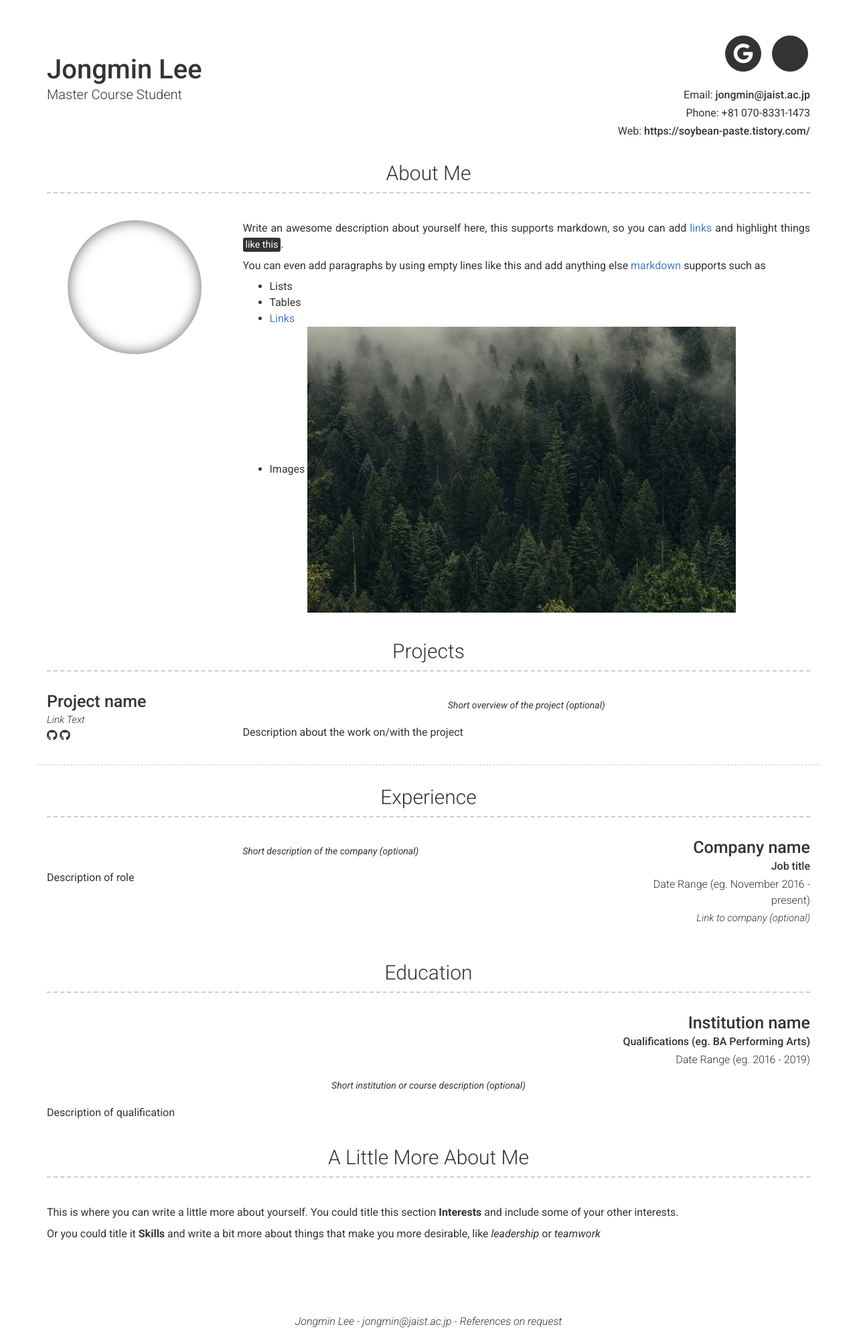
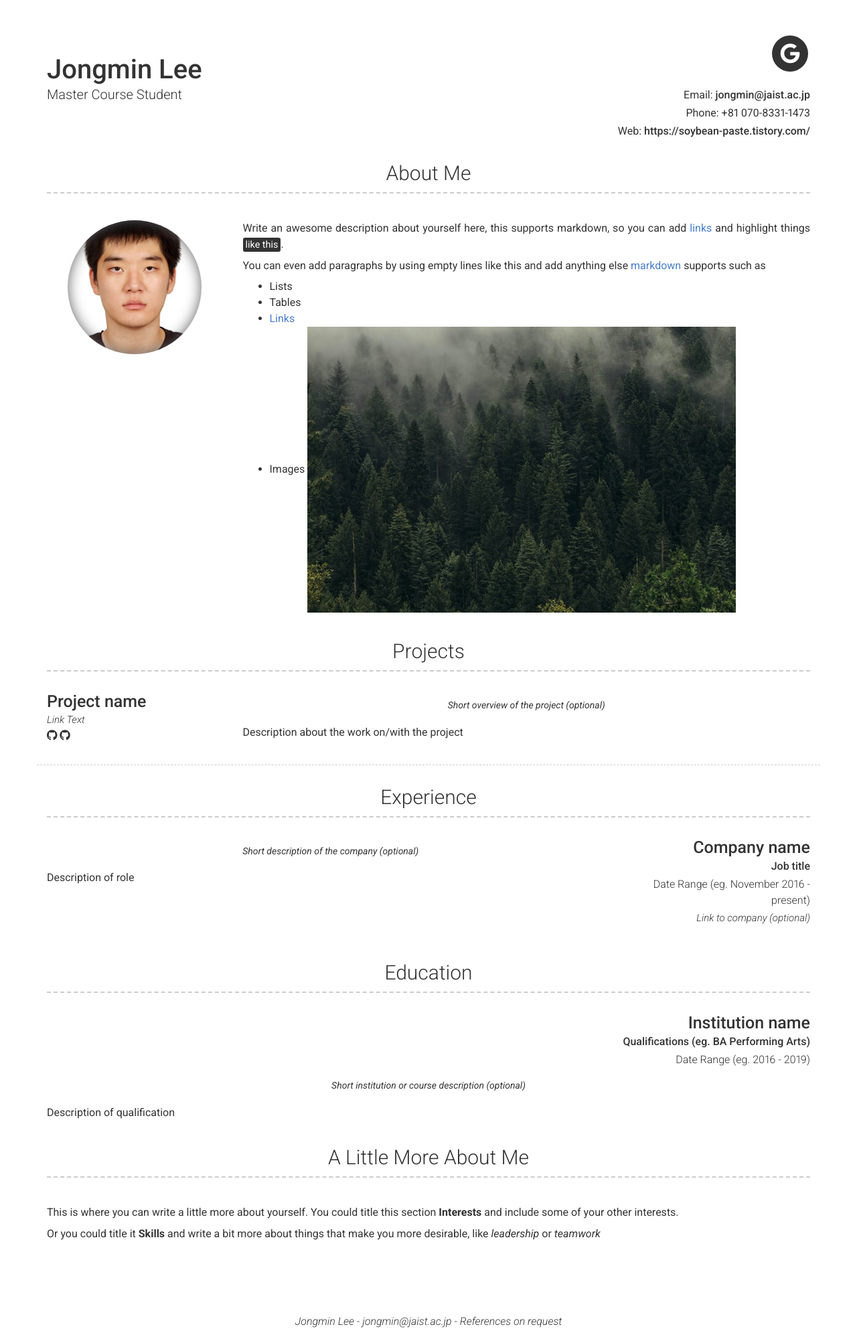
Before and after one commit to strike137/strike137.github.io, a Jekyll site: the page built from index.md, in a window 1280 px wide. Shown: the whole page at 67% size. Built offline with Jekyll 4.4.1, drawn with Linux system fonts in a browser that asks for light colours; nearby versions of some CDN libraries.

Commit message:
Update _config.yml

```diff
--- a/_config.yml
+++ b/_config.yml
@@ -21,11 +21,6 @@ darkmode: never
 # Social links
 googlescholar_username: 2dV4vDkAAAAJ
 
-# Additional icon links
-additional_links:
-- title: Link name
-  icon: Font Awesome brand icon name (eg. fab fa-twitter) (https://fontawesome.com/icons?d=gallery&s=brands&m=free)
-  url: Link url (eg. https://google.com)
 # - title: another link
 #   icon: font awesome brand icon name (eg. fab fa-twitter) (https://fontawesome.com/icons?d=gallery&s=brands&m=free)
 #   url: Link url (eg. https://google.com)
@@ -38,7 +33,7 @@ additional_links:
 
 # About Section
 # about_title: About Me (Use this to override about section title)
-about_profile_image: Directory of profile image (eg. images/profile.jpg)
+about_profile_image: /images/profile.jpg
 about_content: | # this will include new lines to allow paragraphs
   Write an awesome description about yourself here, this supports markdown, so you can add [links](http://foobar.com) and highlight things <mark>like this</mark>.
 
```
